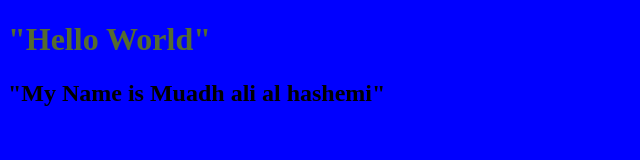
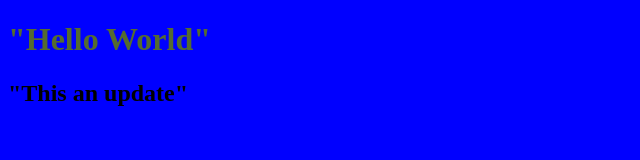
Before and after one commit to mua456/Desktop-Project, a plain HTML site: page index.html in a window 1280 px wide. Shown: the whole page, without its empty margins (0-640 px from the left). Drawn offline with Linux system fonts and the light colour scheme.

Commit message:
edit the html file

```diff
--- a/index.html
+++ b/index.html
@@ -8,7 +8,7 @@
 </head>
 <body>
     <h1>"Hello World"</h1>
-    <h2>"My Name is Muadh ali al hashemi"</h2>
+    <h2>"This an update"</h2>
     <script>src = "App.js"</script>
 </body>
 </html>
```
